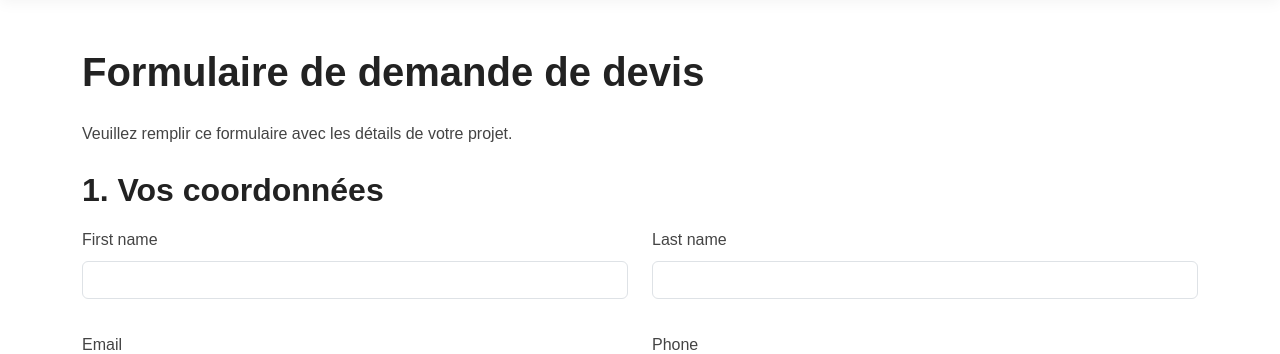
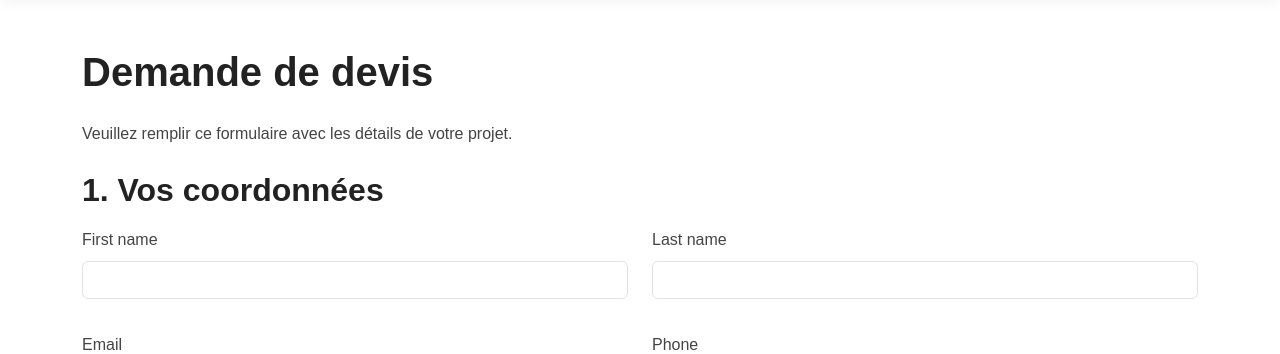
Before and after one commit to thierry1804/duosite, a Symfony app: template templates/quote/index.html.twig in a window 1280 px wide. Shown: the part 80-434 px from the top of the page. Run offline with Twig, Linux system fonts and the light colour scheme; the template is opened without the code that fills it, so the values that code supplies are empty; form fields are guessed from the names that the template uses; some libraries are stand-ins or nearby versions; some web fonts are replaced.

Commit message:
improve quote bis

```diff
--- a/templates/quote/index.html.twig
+++ b/templates/quote/index.html.twig
@@ -128,7 +128,7 @@
 
 {% block body %}
 <div class="container py-5">
-    <h1 class="mb-4">Formulaire de demande de devis</h1>
+    <h1 class="mb-4">Demande de devis</h1>
 
     <p class="mb-4">
         Veuillez remplir ce formulaire avec les détails de votre projet.
```
